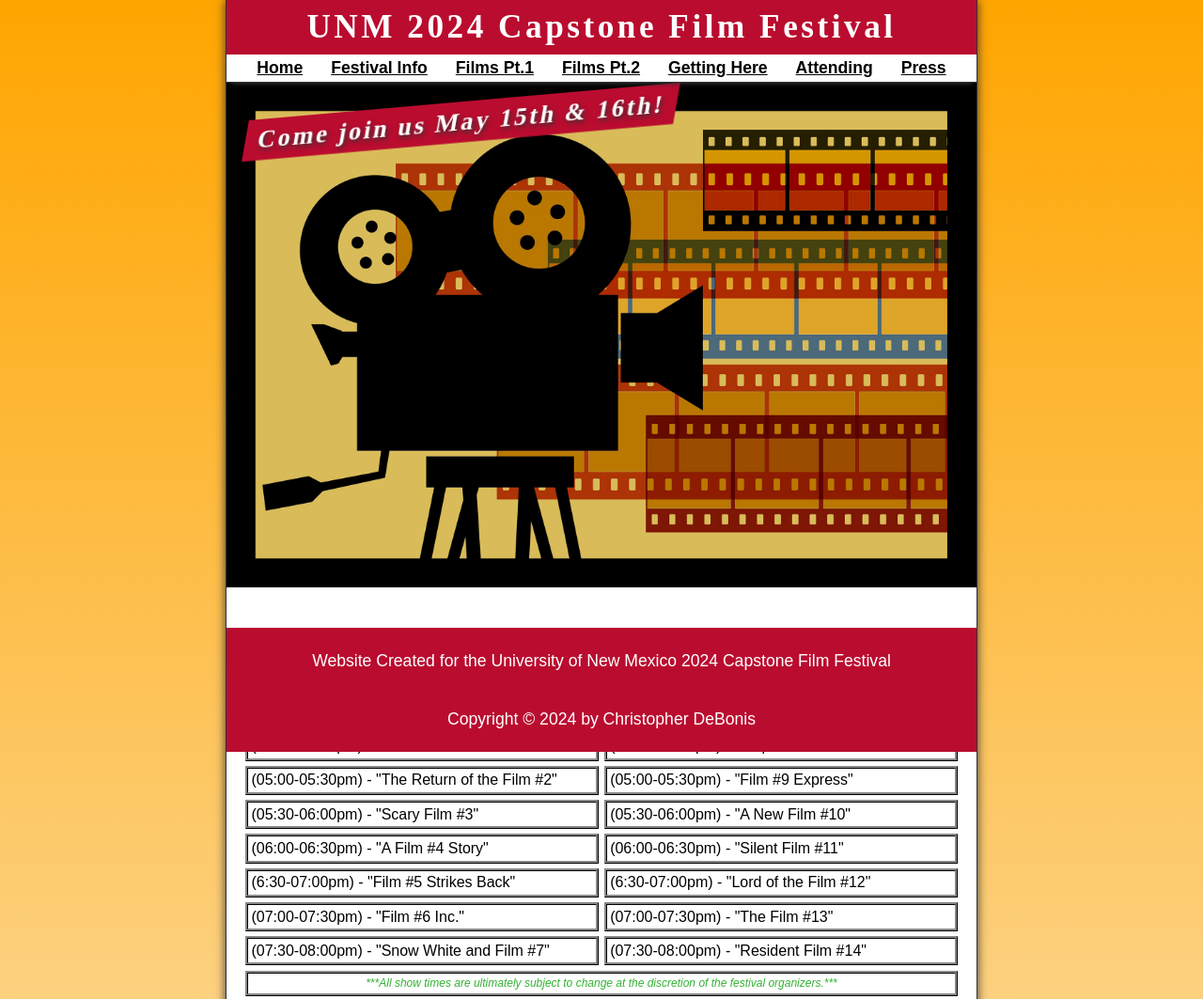
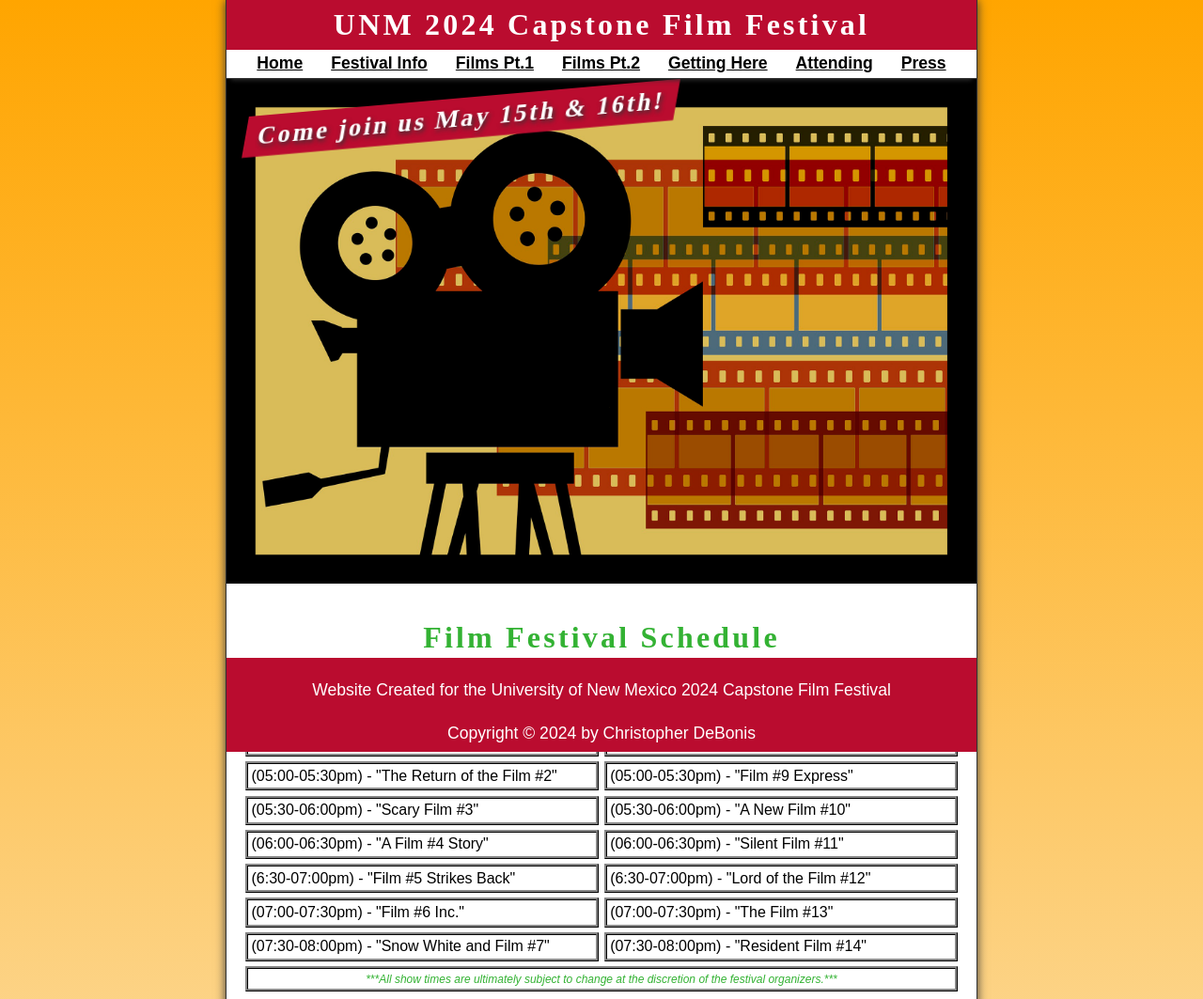
Before and after one commit to Topher-Two-Four/unm-2024-film-festival-website, a plain HTML site: page index.html in a window 1280 px wide. Shown: the top 1063 px of the page at 94% size. Drawn offline with Linux system fonts and the light colour scheme; a script that the page names is missing; a web font is replaced by a local one.

Commit message:
Figured out basic style for pages, will now begin implementing each and every one of them

```diff
--- a/css/style.css
+++ b/css/style.css
@@ -141,8 +141,8 @@ h3 {
 }
 
 p {
-    line-height: 1.5;
-    padding: 1rem;
+    line-height: 1.4rem;
+    padding: 1rem 0.8rem 0.2rem 0.8rem;
 }
 
 a:any-link {
@@ -176,6 +176,7 @@ a:active {
     background-color: var(--HEADER-BGCOLOR);
     color: var(--HEADER-COLOR);
     padding: var(--PADDING-TB) var(--PADDING-SIDE);
+    font-size: 32px;
 }
 
 .header__nav {
```
